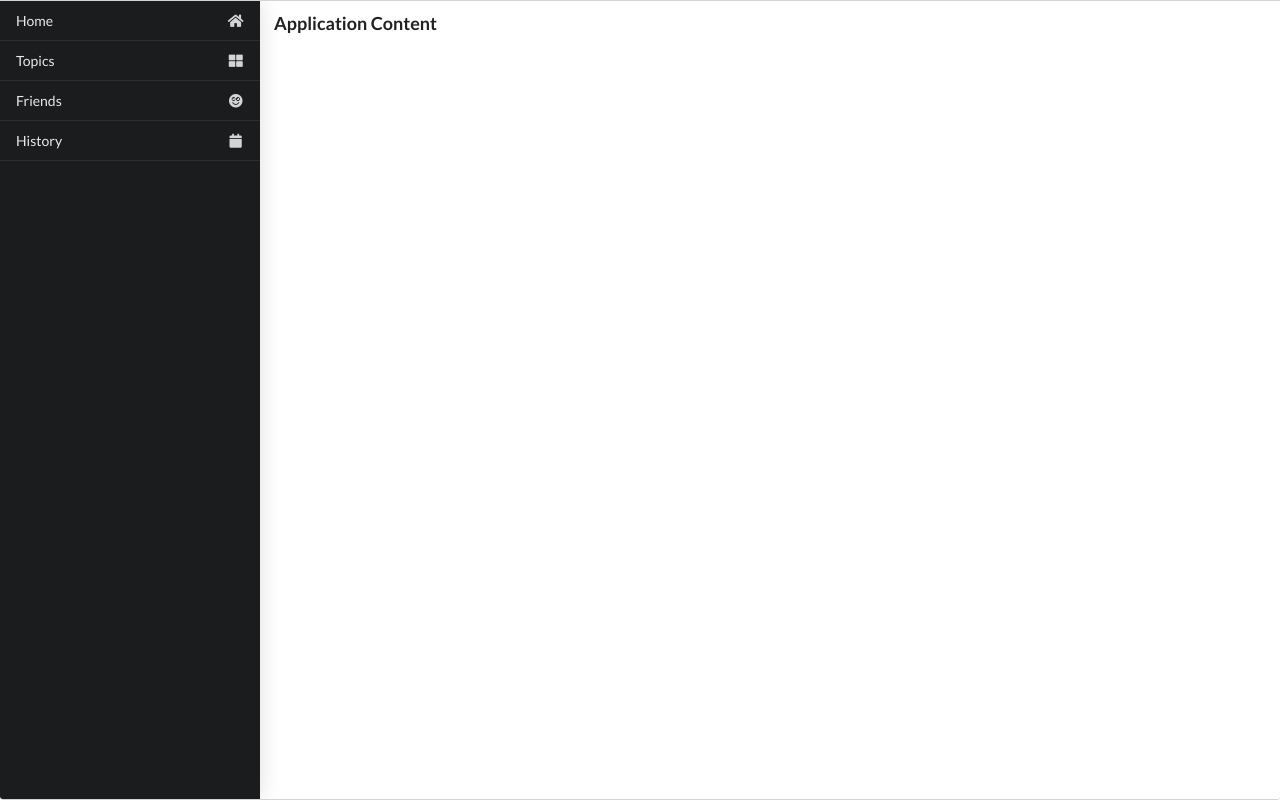
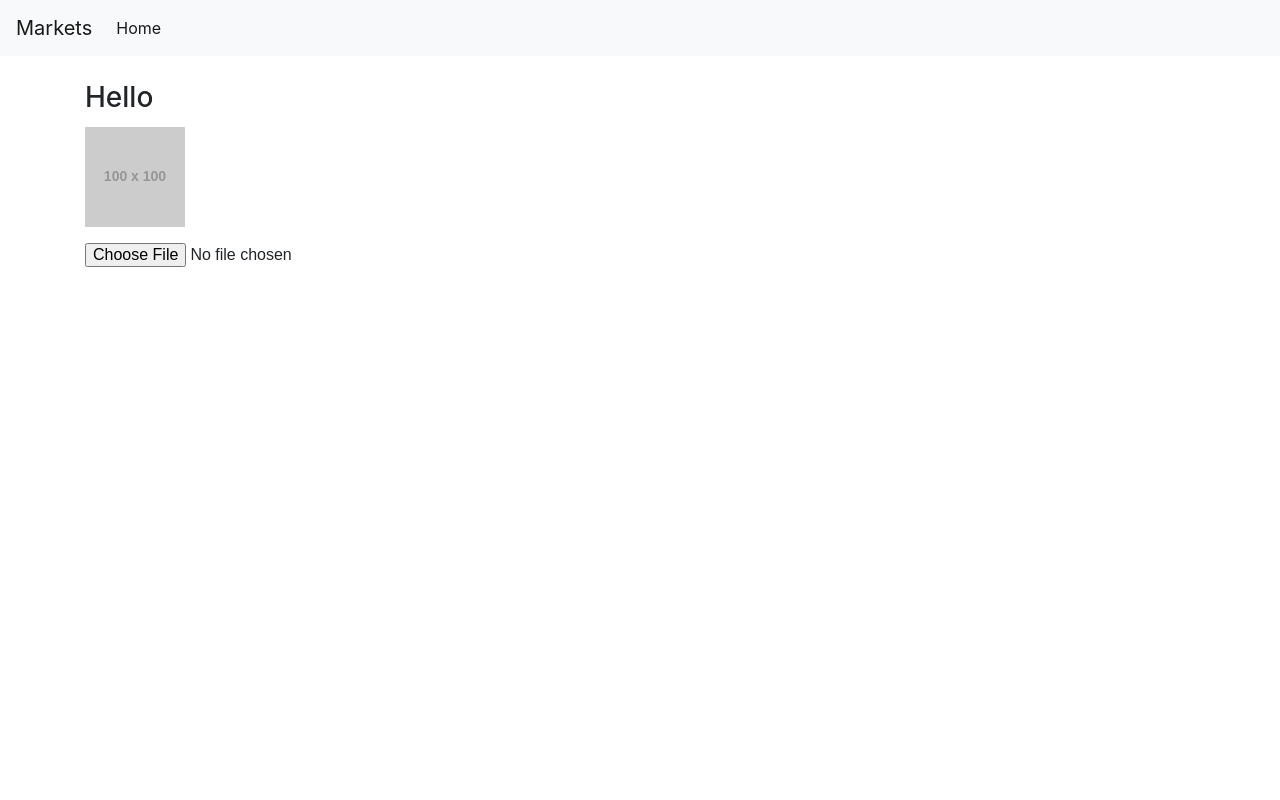
Before and after one commit to kaowneaw/markets-reserve, a PHP site: page /home.php in a window 1280 px wide. Run offline with PHP 8.4, Linux system fonts and the light colour scheme; grey boxes labelled with a size stand in for pictures from a placeholder-image service; some libraries are stand-ins or nearby versions.

Commit message:
home page

```diff
--- /dev/null
+++ b/css/nav.css
@@ -0,0 +1,6 @@
+.nav-left {
+
+}
+.container{
+    padding-top: 25px;
+}
--- a/header.php
+++ b/header.php
@@ -1,4 +1,8 @@
-<link rel="stylesheet" href="./node_modules/semantic-ui-css/semantic.css" type="text/css">
+<link rel="stylesheet" href="./node_modules/bootstrap/dist/css/bootstrap.min.css" type="text/css">
 <link rel="stylesheet" href="./css/normalize.css" type="text/css">
+<link rel="stylesheet" href="./css/nav.css" type="text/css">
+<link rel="shortcut icon" href="./img/favicon.png" type="image/x-icon"/>
 
-<script type="text/javascript" src="node_modules/jquery/dist/jquery.min.js"></script>
+<script type="text/javascript" src="./node_modules/jquery/dist/jquery.min.js"></script>
+<script src="https://cdnjs.cloudflare.com/ajax/libs/popper.js/1.12.3/umd/popper.min.js" integrity="sha384-vFJXuSJphROIrBnz7yo7oB41mKfc8JzQZiCq4NCceLEaO4IHwicKwpJf9c9IpFgh" crossorigin="anonymous"></script>
+<script type="text/javascript" src="./node_modules/bootstrap/dist/js/bootstrap.min.js"></script>
--- a/home.php
+++ b/home.php
@@ -12,42 +12,45 @@ session_start();
     <title>Market</title>
 </head>
 <body>
-<div class="ui bottom attached segment pushable">
-    <div class="ui visible inverted left vertical sidebar menu">
-        <a class="item">
-            <i class="home icon"></i>
-            Home
-        </a>
-        <a class="item">
-            <i class="block layout icon"></i>
-            Topics
-        </a>
-        <a class="item">
-            <i class="smile icon"></i>
-            Friends
-        </a>
-        <a class="item">
-            <i class="calendar icon"></i>
-            History
-        </a>
+<nav class="navbar navbar-expand-lg navbar-light bg-light">
+    <a class="navbar-brand" href="#">Markets</a>
+    <button class="navbar-toggler" type="button" data-toggle="collapse" data-target="#navbarSupportedContent"
+            aria-controls="navbarSupportedContent" aria-expanded="false" aria-label="Toggle navigation">
+        <span class="navbar-toggler-icon"></span>
+    </button>
+    <div class="collapse navbar-collapse" id="navbarSupportedContent">
+        <ul class="navbar-nav mr-auto">
+            <li class="nav-item active">
+                <a class="nav-link" href="#">Home <span class="sr-only">(current)</span></a>
+            </li>
+        </ul>
     </div>
-    <div class="pusher">
-        <div class="ui basic segment">
-            <h3 class="ui header">Application Content</h3>
-            <p></p>
-            <p></p>
-            <p></p>
-            <p></p>
-        </div>
-    </div>
+</nav>
+<div class="container">
+    <h3 class="card-title">Hello</h3>
+    <div class="col-xs-12 form-group"><img id="image_upload_preview" src="http://placehold.it/100x100" alt="your image" style="max-width: 1200px"/></div>
+    <div class="col-xs-12"><input type='file' id="inputFile"/></div>
 </div>
 </body>
 </html>
+<style>
+</style>
 <script>
-    // showing multiple
-    $('.visible.example .ui.sidebar')
-        .sidebar({
-            context: '.visible.example .bottom.segment'
-        })
-        .sidebar('hide');
+    $(document).ready(function () {
+        $("#inputFile").change(function () {
+            readURL(this);
+        });
+    });
+
+    function readURL(input) {
+        if (input.files && input.files[0]) {
+            var reader = new FileReader();
+
+            reader.onload = function (e) {
+                $('#image_upload_preview').attr('src', e.target.result);
+            }
+
+            reader.readAsDataURL(input.files[0]);
+        }
+    }
 </script>
--- a/package.json
+++ b/package.json
@@ -17,7 +17,7 @@
   },
   "homepage": "https://github.com/kaowneaw/markets-reserve#readme",
   "dependencies": {
-    "jquery": "^3.2.1",
-    "semantic-ui-css": "^2.2.12"
+    "bootstrap": "^4.0.0-beta.2",
+    "jquery": "^3.2.1"
   }
 }
```
Also changed, not shown: index.php (+25 -22 lines).
